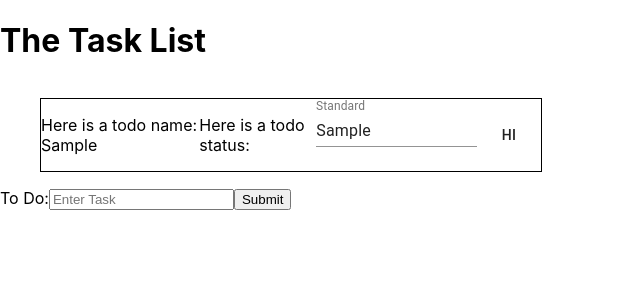
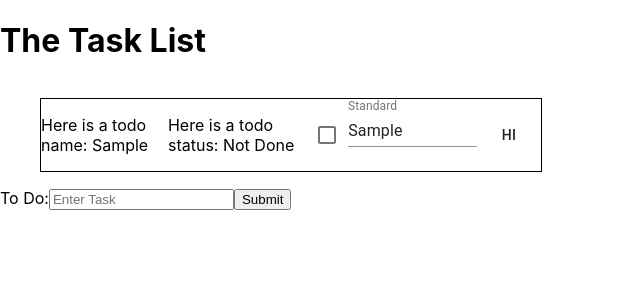
Before and after one commit to akhilesh-sivaganesan/react-todo, a React (Create React App) app: page / in a window 1280 px wide. Both pictures are taken after typing "Sample" into the empty fields and a click on the input "Submit". Shown: the top 300 px of the page, without its empty margins (0-640 px from the left). Built offline with nearby package versions, Linux system fonts and the light colour scheme.

Commit message:
Task Completion synced with checkbox

```diff
--- a/src/App.js
+++ b/src/App.js
@@ -10,6 +10,7 @@ class App extends Component {
     }
     this.handleCallback = this.handleCallback.bind(this);
     this.taskChange = this.taskChange.bind(this);
+    this.statusChange = this.statusChange.bind(this);
   }
   handleCallback(obj) {
     //Gets a todo object
@@ -26,19 +27,29 @@ class App extends Component {
     let copy = [];
     for (var i = 0; i < this.state.todoList.length; i++) {
       let copyObj = this.state.todoList[i]
-      alert(copyObj.taskName)
       if (copyObj.id === obj.id) {
         copyObj.taskName = obj.text;
       }
       copy.push(copyObj);
     }
     this.setState({todoList: copy});
+  }
 
+  statusChange(id) {
+    let copy = [];
+    for (var i = 0; i < this.state.todoList.length; i++) {
+      let copyObj = this.state.todoList[i]
+      if (copyObj.id === id) {
+        copyObj.done = !copyObj.done;
+      }
+      copy.push(copyObj);
+    }
+    this.setState({todoList: copy});
   }
 
   render() {
     const todoItems = this.state.todoList.map((todo) =>
-    <Task handleTaskChange={this.taskChange} todoObj={todo}/>
+    <Task handleTaskChange={this.taskChange} handleStatusChange={this.statusChange} todoObj={todo}/>
     );
       return (
       <div class="col">
--- a/src/components/Task.js
+++ b/src/components/Task.js
@@ -1,22 +1,30 @@
 import React, {Component} from 'react';
 import Button from "@material-ui/core/Button";
 import TextField from "@material-ui/core/TextField";
+import Checkbox from "@material-ui/core/Checkbox";
 import "../App.css"
 class Task extends Component {
     constructor(props) {
         super(props);
         this.handleTaskChange = this.handleTaskChange.bind(this);
+        this.handleStatusChange = this.handleStatusChange.bind(this);
     }
     handleTaskChange(event) {
         //alert(event.target.value)
         const obj = {text: event.target.value, id: this.props.todoObj.id}
         this.props.handleTaskChange(obj);
     }
+
+    handleStatusChange(event) {
+        this.props.handleStatusChange(this.props.todoObj.id);
+    }
+
     render() {
         return (
             <div class="task">
                 <p>Here is a todo name: {this.props.todoObj.taskName}</p>
-                <p>Here is a todo status: {this.props.todoObj.done}</p>
+                <p>Here is a todo status: {this.props.todoObj.done ? "Done" : "Not Done"}</p>
+                <Checkbox onClick={this.handleStatusChange} color="success" />
                 <TextField id="standard-basic" label="Standard" variant="standard" defaultValue={this.props.todoObj.taskName} onChange={this.handleTaskChange}/>
                 <Button>hi</Button>
             </div>
```
